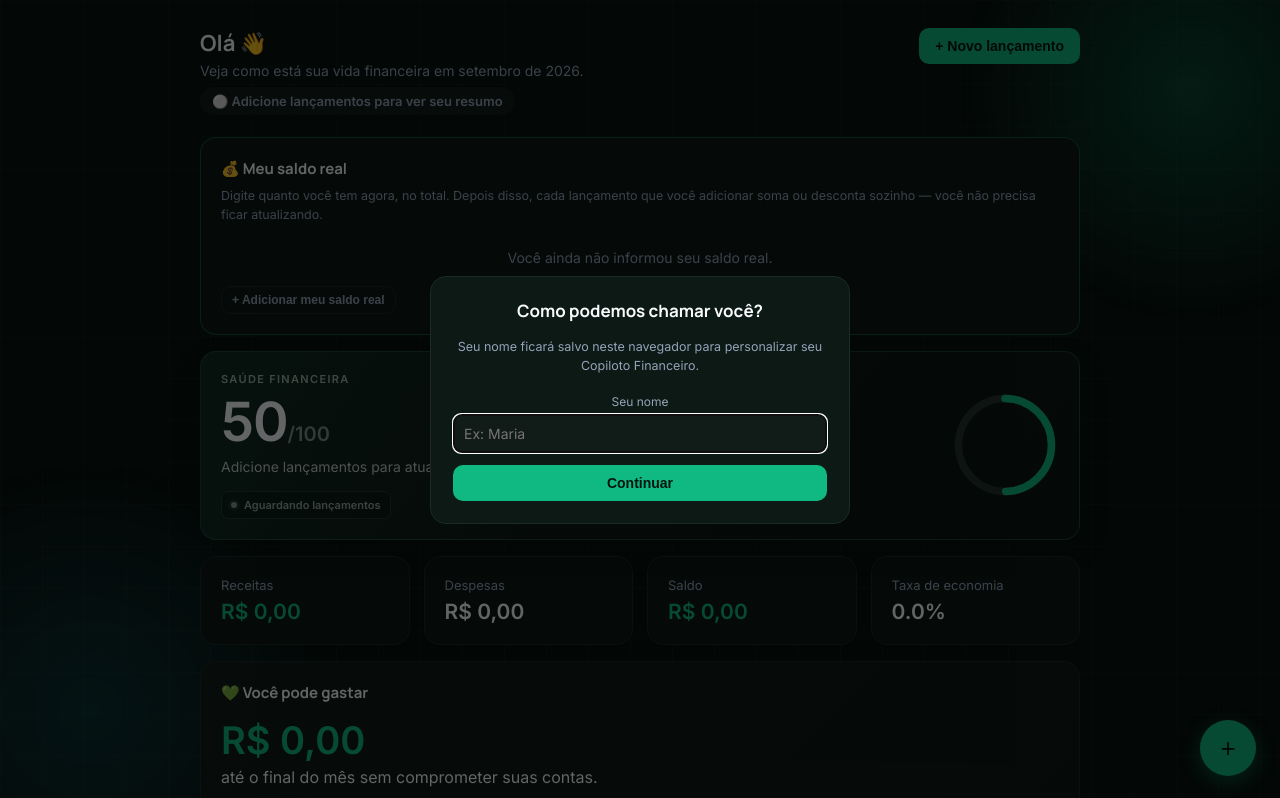
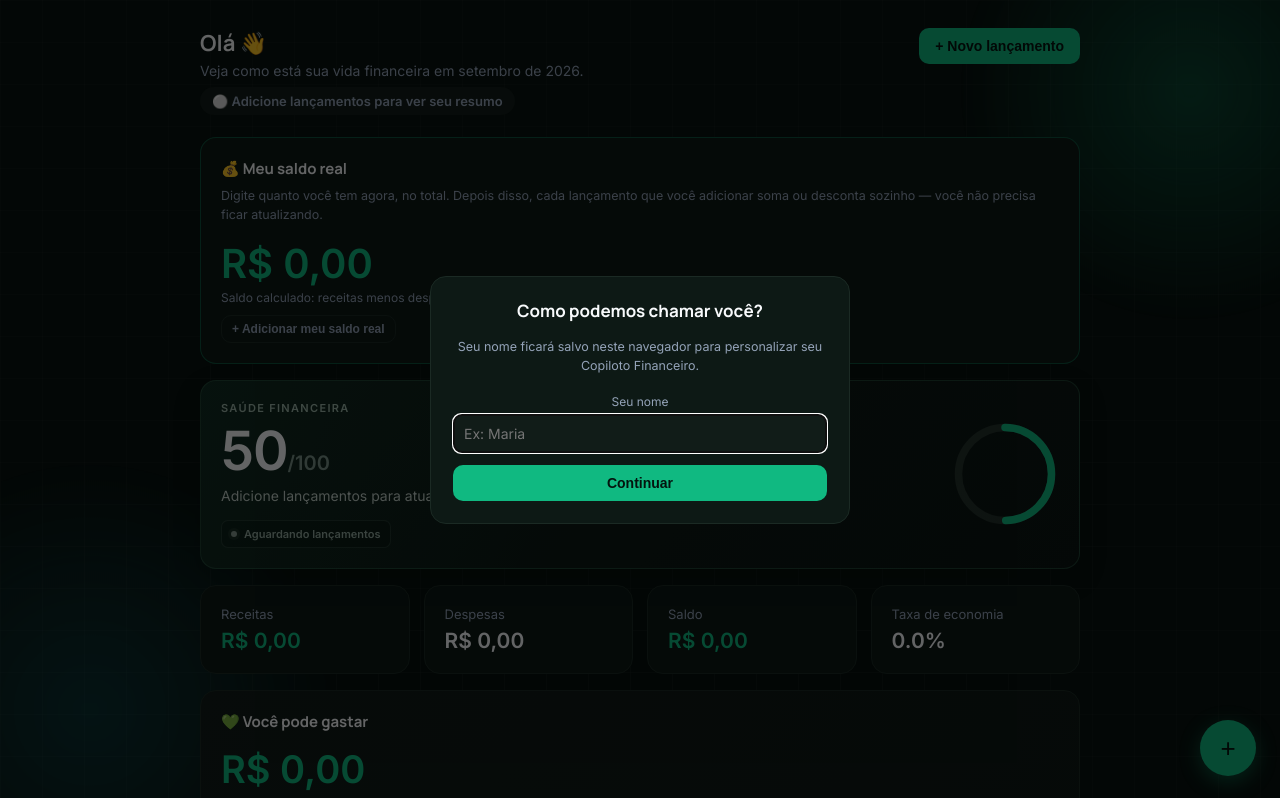
Before and after one commit to Hiagoveras06/financeiroofc, a plain HTML site: page index.html in a window 1280 px wide. Shown: the top 798 px of the page. Drawn offline with Linux system fonts and the light colour scheme.

Commit message:
Add files via upload

```diff
--- a/index.html
+++ b/index.html
@@ -897,7 +897,7 @@ function render(){
     <p class="hint">Digite quanto você tem agora, no total. Depois disso, cada lançamento que você adicionar soma ou desconta sozinho — você não precisa ficar atualizando.</p>
     ${(()=>{ const rb = computeRealBalance(); return rb!==null
       ? `<div class="amt">${fmt(rb)}</div><div style="font-size:12px;color:var(--gray);">Base informada em ${new Date(state.realBalanceDate+'T00:00:00').toLocaleDateString('pt-BR')}</div>`
-      : `<div class="empty" style="padding:10px 0;">Você ainda não informou seu saldo real.</div>`; })()}
+      : `<div class="amt" style="color:${c.balance>=0?'var(--em)':'var(--red)'}">${fmt(c.balance)}</div><div style="font-size:12px;color:var(--gray);">Saldo calculado: receitas menos despesas deste mês.</div>`; })()}
     <button class="btn ghost sm" onclick="openBalanceModal()" style="margin-top:10px;">${state.realBalance!==null?'Atualizar meu saldo':'+ Adicionar meu saldo real'}</button>
   </div>
 
```
